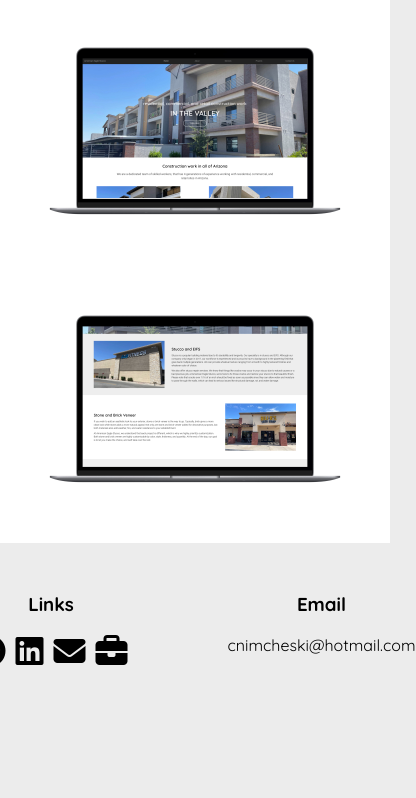
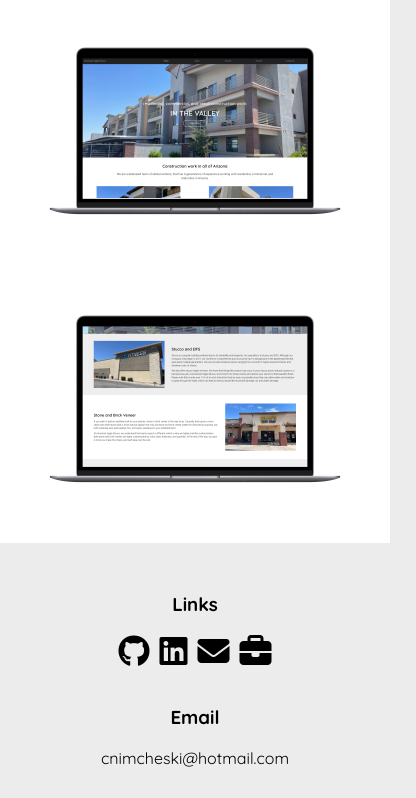
Before and after one commit to cnimcheski/portfolio, a website with bundled scripts: page index.html in a window 390 px wide. Shown: the part 5947-6745 px from the top of the page, 416 px wide, since content can reach past the window. Before the commit the page ends 6644 px from the top, so only its background shows below. Built offline with nearby package versions, Linux system fonts and the light colour scheme; files whose address does not match are found by name.

Commit message:
Fixed resume button positioning

```diff
--- a/styles/index.css
+++ b/styles/index.css
@@ -216,10 +216,11 @@ footer {
   background-color: rgb(236, 236, 236);
   display: flex;
   justify-content: center;
-  gap: 100px;
+  /* gap: 100px; */
 }
 
 footer .links {
+  flex: 1;
   display: flex;
   flex-direction: column;
   align-items: center;
@@ -231,6 +232,7 @@ footer .links div {
 }
 
 footer .email {
+  flex: 1;
   display: flex;
   flex-direction: column;
   align-items: center;
@@ -287,6 +289,8 @@ footer h2 {
     font-size: 12px;
     width: 75px;
     height: 75px;
+    right: 20px;
+    bottom: 20px;
   }
 }
 
@@ -316,4 +320,9 @@ footer h2 {
   .card {
     width: 90%;
   }
+
+  footer {
+    flex-direction: column;
+    gap: 20px;
+  }
 }
```
